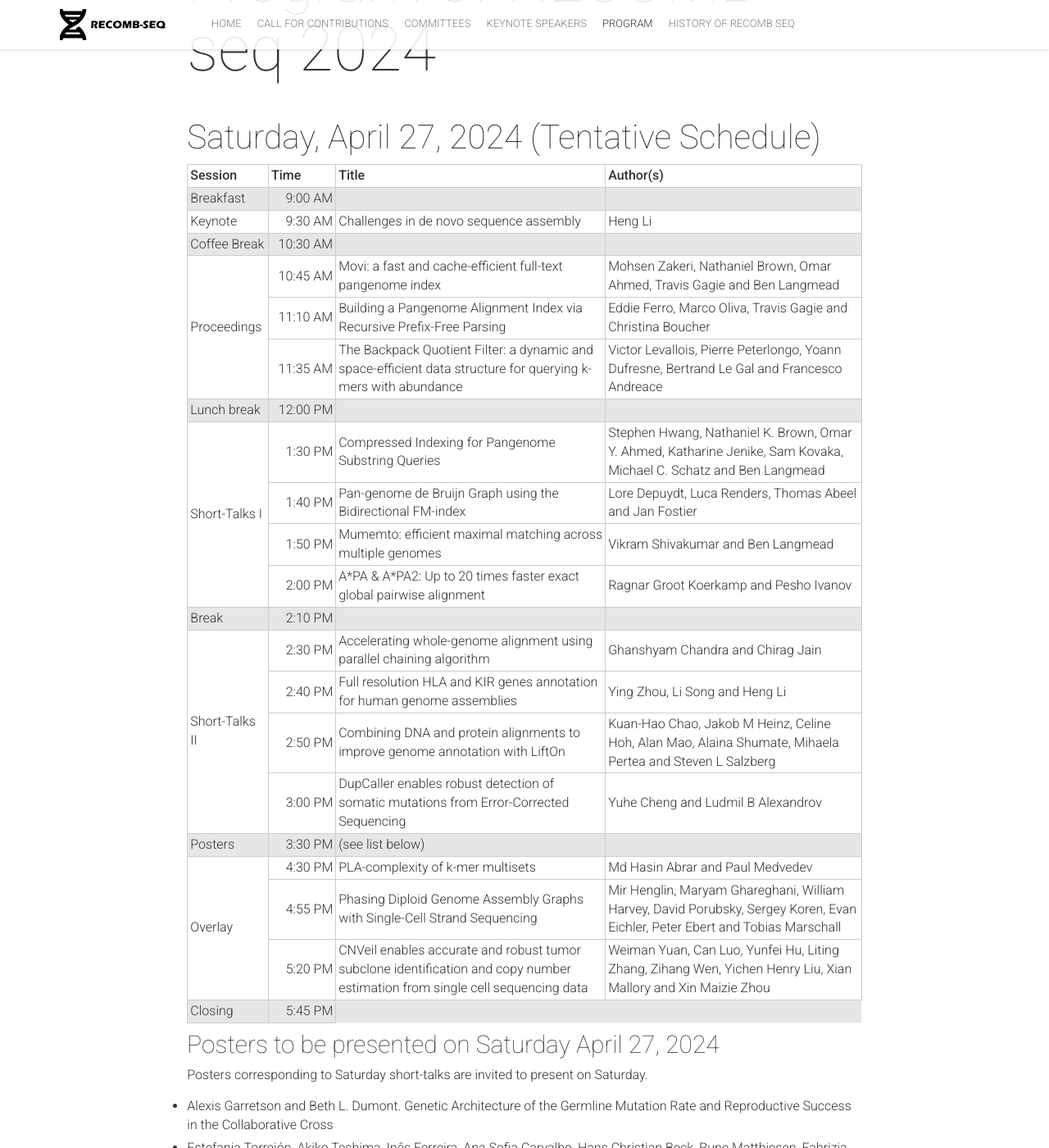
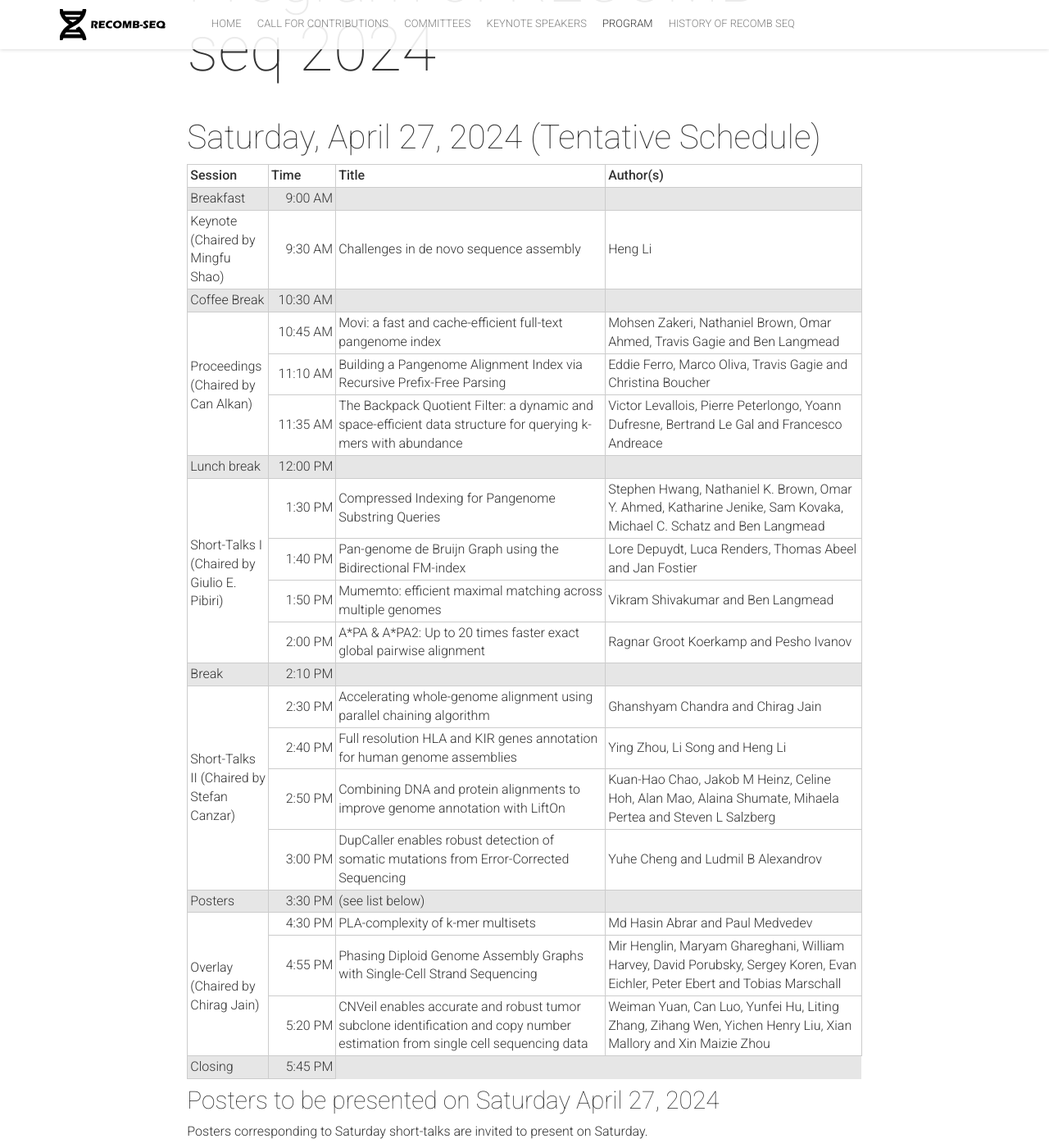
Before and after one commit to recomb-seq/recomb-seq.github.io, a Jekyll site: the page built from schedule.html, in a window 1280 px wide and 1400 px high, scrolled down 543 px. Shown: the whole window at 82% size. Built offline with Jekyll 4.4.1, drawn with Linux system fonts in a browser that asks for light colours; nearby versions of some CDN libraries; comment, search, counter and statistics services are not loaded; some of the changed text lies outside the part shown.

Commit message:
update chairs

```diff
--- a/_includes/schedule2024.html
+++ b/_includes/schedule2024.html
@@ -29,7 +29,7 @@
                 <td style="background-color:hsl(0, 0%, 90%);border:1px solid rgb(204, 204, 204);overflow:hidden;padding:2px 3px;vertical-align:middle;">&nbsp;</td>
             </tr>
             <tr>
-                <td style="background-color:hsl(0, 0%, 100%);border:1px solid rgb(204, 204, 204);font-size:12pt;overflow-wrap:break-word;overflow:hidden;padding:2px 3px;vertical-align:middle;white-space:normal;" data-sheets-value="{&quot;1&quot;:2,&quot;2&quot;:&quot;Keynote&quot;}">Keynote</td>
+                <td style="background-color:hsl(0, 0%, 100%);border:1px solid rgb(204, 204, 204);font-size:12pt;overflow-wrap:break-word;overflow:hidden;padding:2px 3px;vertical-align:middle;white-space:normal;" data-sheets-value="{&quot;1&quot;:2,&quot;2&quot;:&quot;Keynote&quot;}">Keynote (Chaired by Mingfu Shao)</td>
                 <td style="background-color:hsl(0, 0%, 100%);border:1px solid rgb(204, 204, 204);font-size:12pt;overflow-wrap:break-word;overflow:hidden;padding:2px 3px;text-align:right;vertical-align:middle;white-space:normal;" data-sheets-value="{&quot;1&quot;:3,&quot;3&quot;:0.3958333333333333}" data-sheets-numberformat="{&quot;1&quot;:6,&quot;2&quot;:&quot;h\&quot;:\&quot;mm\&quot; \&quot;am/pm&quot;,&quot;3&quot;:1}">9:30 AM</td>
                 <td style="background-color:hsl(0, 0%, 100%);border:1px solid rgb(204, 204, 204);font-size:12pt;overflow-wrap:break-word;overflow:hidden;padding:2px 3px;vertical-align:middle;white-space:normal;" data-sheets-value="{&quot;1&quot;:2,&quot;2&quot;:&quot;TBA&quot;}">Challenges in de novo sequence assembly</td>
                 <td style="background-color:hsl(0, 0%, 100%);border:1px solid rgb(204, 204, 204);font-size:12pt;overflow-wrap:break-word;overflow:hidden;padding:2px 3px;vertical-align:middle;white-space:normal;" data-sheets-value="{&quot;1&quot;:2,&quot;2&quot;:&quot;Heng Li&quot;}">Heng Li</td>
@@ -42,7 +42,7 @@
             </tr>
             <tr>
                 <td style="background-color:hsl(0, 0%, 100%);border:1px solid rgb(204, 204, 204);font-size:12pt;overflow-wrap:break-word;overflow:hidden;padding:2px 3px;vertical-align:middle;white-space:normal;" colspan="1" rowspan="3" data-sheets-value="{&quot;1&quot;:2,&quot;2&quot;:&quot;Proceedings&quot;}">
-                    <div style="max-height:63px;"><span>Proceedings</span></div>
+                    <div style="max-height:63px;"><span>Proceedings (Chaired by Can Alkan)</span></div>
                 </td>
                 <td style="background-color:hsl(0, 0%, 100%);border:1px solid rgb(204, 204, 204);font-size:12pt;overflow-wrap:break-word;overflow:hidden;padding:2px 3px;text-align:right;vertical-align:middle;white-space:normal;" data-sheets-value="{&quot;1&quot;:3,&quot;3&quot;:0.4479166666666667}" data-sheets-numberformat="{&quot;1&quot;:6,&quot;2&quot;:&quot;h\&quot;:\&quot;mm\&quot; \&quot;am/pm&quot;,&quot;3&quot;:1}">10:45 AM</td>
                 <td style="background-color:hsl(0, 0%, 100%);border:1px solid rgb(204, 204, 204);font-size:12pt;overflow-wrap:break-word;overflow:hidden;padding:2px 3px;vertical-align:middle;white-space:normal;" data-sheets-value="{&quot;1&quot;:2,&quot;2&quot;:&quot;Movi: a fast and cache-efficient full-text pangenome index&quot;}">Movi: a fast and cache-efficient full-text pangenome index</td>
@@ -66,7 +66,7 @@
             </tr>
             <tr>
                 <td style="background-color:hsl(0, 0%, 100%);border:1px solid rgb(204, 204, 204);font-size:12pt;overflow-wrap:break-word;overflow:hidden;padding:2px 3px;vertical-align:middle;white-space:normal;" colspan="1" rowspan="4" data-sheets-value="{&quot;1&quot;:2,&quot;2&quot;:&quot;Short-Talks I&quot;}">
-                    <div style="max-height:84px;"><span>Short-Talks I</span></div>
+                    <div style="max-height:84px;"><span>Short-Talks I (Chaired by Giulio E. Pibiri)</span></div>
                 </td>
                 <td style="background-color:hsl(0, 0%, 100%);border:1px solid rgb(204, 204, 204);font-size:12pt;overflow-wrap:break-word;overflow:hidden;padding:2px 3px;text-align:right;vertical-align:middle;white-space:normal;" data-sheets-value="{&quot;1&quot;:3,&quot;3&quot;:0.5625}" data-sheets-numberformat="{&quot;1&quot;:6,&quot;2&quot;:&quot;h\&quot;:\&quot;mm\&quot; \&quot;am/pm&quot;,&quot;3&quot;:1}">1:30 PM</td>
                 <td style="background-color:hsl(0, 0%, 100%);border:1px solid rgb(204, 204, 204);font-size:12pt;overflow-wrap:break-word;overflow:hidden;padding:2px 3px;vertical-align:middle;white-space:normal;" data-sheets-value="{&quot;1&quot;:2,&quot;2&quot;:&quot;Compressed Indexing for Pangenome Substring Queries &quot;}">Compressed Indexing for Pangenome Substring Queries&nbsp;</td>
@@ -95,7 +95,7 @@
             </tr>
             <tr>
                 <td style="background-color:hsl(0, 0%, 100%);border:1px solid rgb(204, 204, 204);font-size:12pt;overflow-wrap:break-word;overflow:hidden;padding:2px 3px;vertical-align:middle;white-space:normal;" colspan="1" rowspan="4" data-sheets-value="{&quot;1&quot;:2,&quot;2&quot;:&quot;Short-Talks II&quot;}">
-                    <div style="max-height:144px;"><span>Short-Talks II</span></div>
+                    <div style="max-height:144px;"><span>Short-Talks II (Chaired by Stefan Canzar)</span></div>
                 </td>
                 <td style="background-color:hsl(0, 0%, 100%);border:1px solid rgb(204, 204, 204);font-size:12pt;overflow-wrap:break-word;overflow:hidden;padding:2px 3px;text-align:right;vertical-align:middle;white-space:normal;" data-sheets-value="{&quot;1&quot;:3,&quot;3&quot;:0.6041666666666666}" data-sheets-numberformat="{&quot;1&quot;:6,&quot;2&quot;:&quot;h:mm am/pm&quot;,&quot;3&quot;:1}">2:30 PM</td>
                 <td style="background-color:hsl(0, 0%, 100%);border:1px solid rgb(204, 204, 204);font-size:12pt;overflow-wrap:break-word;overflow:hidden;padding:2px 3px;vertical-align:middle;white-space:normal;" data-sheets-value="{&quot;1&quot;:2,&quot;2&quot;:&quot;Accelerating whole-genome alignment using parallel chaining algorithm&quot;}">Accelerating whole-genome alignment using parallel chaining algorithm</td>
@@ -124,7 +124,7 @@
             </tr>
             <tr>
                 <td style="background-color:hsl(0, 0%, 100%);border:1px solid rgb(204, 204, 204);font-size:12pt;overflow-wrap:break-word;overflow:hidden;padding:2px 3px;vertical-align:middle;white-space:normal;" colspan="1" rowspan="3" data-sheets-value="{&quot;1&quot;:2,&quot;2&quot;:&quot;Overlay&quot;}">
-                    <div style="max-height:63px;"><span>Overlay</span></div>
+                    <div style="max-height:63px;"><span>Overlay (Chaired by Chirag Jain)</span></div>
                 </td>
                 <td style="background-color:hsl(0, 0%, 100%);border:1px solid rgb(204, 204, 204);font-size:12pt;overflow-wrap:break-word;overflow:hidden;padding:2px 3px;text-align:right;vertical-align:middle;white-space:normal;" data-sheets-value="{&quot;1&quot;:3,&quot;3&quot;:0.6875}" data-sheets-numberformat="{&quot;1&quot;:6,&quot;2&quot;:&quot;h:mm am/pm&quot;,&quot;3&quot;:1}">4:30 PM</td>
                 <td style="background-color:hsl(0, 0%, 100%);border:1px solid rgb(204, 204, 204);font-size:12pt;overflow-wrap:break-word;overflow:hidden;padding:2px 3px;vertical-align:middle;white-space:normal;" data-sheets-value="{&quot;1&quot;:2,&quot;2&quot;:&quot;PLA-complexity of k-mer multisets&quot;}">PLA-complexity of k-mer multisets</td>
@@ -189,7 +189,7 @@
                 <td style="background-color:hsl(0, 0%, 90%);border:1px solid rgb(204, 204, 204);overflow:hidden;padding:2px 3px;vertical-align:middle;">&nbsp;</td>
             </tr>
             <tr style="height:21px;">
-                <td style="border:1px solid rgb(204, 204, 204);font-size:12pt;overflow-wrap:break-word;overflow:hidden;padding:2px 3px;vertical-align:middle;white-space:normal;" data-sheets-value="{&quot;1&quot;:2,&quot;2&quot;:&quot;Keynote&quot;}">Keynote</td>
+                <td style="border:1px solid rgb(204, 204, 204);font-size:12pt;overflow-wrap:break-word;overflow:hidden;padding:2px 3px;vertical-align:middle;white-space:normal;" data-sheets-value="{&quot;1&quot;:2,&quot;2&quot;:&quot;Keynote&quot;}">Keynote (Chaired by Ritambhara Singh)</td>
                 <td style="border:1px solid rgb(204, 204, 204);font-size:12pt;overflow-wrap:break-word;overflow:hidden;padding:2px 3px;text-align:right;vertical-align:middle;white-space:normal;" data-sheets-value="{&quot;1&quot;:3,&quot;3&quot;:0.3958333333333333}" data-sheets-numberformat="{&quot;1&quot;:6,&quot;2&quot;:&quot;h\&quot;:\&quot;mm\&quot; \&quot;am/pm&quot;,&quot;3&quot;:1}">9:30 AM</td>
                 <td style="border:1px solid rgb(204, 204, 204);font-size:12pt;overflow-wrap:break-word;overflow:hidden;padding:2px 3px;vertical-align:middle;white-space:normal;" data-sheets-value="{&quot;1&quot;:2,&quot;2&quot;:&quot;&quot;}" data-sheets-numberformat="{&quot;1&quot;:6,&quot;2&quot;:&quot;h\&quot;:\&quot;mm\&quot; \&quot;am/pm&quot;,&quot;3&quot;:1}">A new view on sequence alignments: from interactions to language model</td>
                 <td style="border:1px solid rgb(204, 204, 204);font-size:12pt;overflow-wrap:break-word;overflow:hidden;padding:2px 3px;vertical-align:middle;white-space:normal;" data-sheets-value="{&quot;1&quot;:2,&quot;2&quot;:&quot;Mona Singh&quot;}" data-sheets-numberformat="{&quot;1&quot;:6,&quot;2&quot;:&quot;h\&quot;:\&quot;mm\&quot; \&quot;am/pm&quot;,&quot;3&quot;:1}">Mona Singh</td>
@@ -202,7 +202,7 @@
             </tr>
             <tr style="height:21px;">
                 <td style="border:1px solid rgb(204, 204, 204);font-size:12pt;overflow-wrap:break-word;overflow:hidden;padding:2px 3px;vertical-align:middle;white-space:normal;" colspan="1" rowspan="3" data-sheets-value="{&quot;1&quot;:2,&quot;2&quot;:&quot;Proceedings&quot;}">
-                    <div style="max-height:63px;"><span>Proceedings</span></div>
+                    <div style="max-height:63px;"><span>Proceedings (Chaired by Lucy Williams)</span></div>
                 </td>
                 <td style="border:1px solid rgb(204, 204, 204);font-size:12pt;overflow-wrap:break-word;overflow:hidden;padding:2px 3px;text-align:right;vertical-align:middle;white-space:normal;" data-sheets-value="{&quot;1&quot;:3,&quot;3&quot;:0.4479166666666667}" data-sheets-numberformat="{&quot;1&quot;:6,&quot;2&quot;:&quot;h\&quot;:\&quot;mm\&quot; \&quot;am/pm&quot;,&quot;3&quot;:1}">10:45 AM</td>
                 <td style="border:1px solid rgb(204, 204, 204);font-size:12pt;overflow-wrap:break-word;overflow:hidden;padding:2px 3px;vertical-align:middle;white-space:normal;" data-sheets-value="{&quot;1&quot;:2,&quot;2&quot;:&quot;Synthetic promoter design in Escherichia coli based on multinomial diffusion model&quot;}" data-sheets-numberformat="{&quot;1&quot;:6,&quot;2&quot;:&quot;h\&quot;:\&quot;mm\&quot; \&quot;am/pm&quot;,&quot;3&quot;:1}">Synthetic promoter design in Escherichia coli based on multinomial diffusion model</td>
@@ -226,7 +226,7 @@
             </tr>
             <tr style="height:21px;">
                 <td style="border:1px solid rgb(204, 204, 204);font-size:12pt;overflow-wrap:break-word;overflow:hidden;padding:2px 3px;vertical-align:middle;white-space:normal;" colspan="1" rowspan="4" data-sheets-value="{&quot;1&quot;:2,&quot;2&quot;:&quot;Short-Talks I&quot;}">
-                    <div style="max-height:84px;"><span>Short-Talks I</span></div>
+                    <div style="max-height:84px;"><span>Short-Talks I (Chaired by Baraa Orabi)</span></div>
                 </td>
                 <td style="border:1px solid rgb(204, 204, 204);font-size:12pt;overflow-wrap:break-word;overflow:hidden;padding:2px 3px;text-align:right;vertical-align:middle;white-space:normal;" data-sheets-value="{&quot;1&quot;:3,&quot;3&quot;:0.5625}" data-sheets-numberformat="{&quot;1&quot;:6,&quot;2&quot;:&quot;h\&quot;:\&quot;mm\&quot; \&quot;am/pm&quot;,&quot;3&quot;:1}">1:30 PM</td>
                 <td style="border:1px solid rgb(204, 204, 204);font-size:12pt;overflow-wrap:break-word;overflow:hidden;padding:2px 3px;vertical-align:middle;white-space:normal;" data-sheets-value="{&quot;1&quot;:2,&quot;2&quot;:&quot;Comprehensive Tissue-Specific Somatic Mutation Profiling via RNA-seq in Diverse Mice&quot;}" data-sheets-numberformat="{&quot;1&quot;:6,&quot;2&quot;:&quot;h\&quot;:\&quot;mm\&quot; \&quot;am/pm&quot;,&quot;3&quot;:1}">Comprehensive Tissue-Specific Somatic Mutation Profiling via RNA-seq in Diverse Mice</td>
@@ -255,7 +255,7 @@
             </tr>
             <tr style="height:21px;">
                 <td style="border:1px solid rgb(204, 204, 204);font-size:12pt;overflow-wrap:break-word;overflow:hidden;padding:2px 3px;vertical-align:middle;white-space:normal;" colspan="1" rowspan="3" data-sheets-value="{&quot;1&quot;:2,&quot;2&quot;:&quot;Short-Talks II&quot;}">
-                    <div style="max-height:123px;"><span>Short-Talks II</span></div>
+                    <div style="max-height:123px;"><span>Short-Talks II (Chaired by Li Song)</span></div>
                 </td>
                 <td style="border:1px solid rgb(204, 204, 204);font-size:12pt;overflow-wrap:break-word;overflow:hidden;padding:2px 3px;text-align:right;vertical-align:middle;white-space:normal;" data-sheets-value="{&quot;1&quot;:3,&quot;3&quot;:0.6041666666666666}" data-sheets-numberformat="{&quot;1&quot;:6,&quot;2&quot;:&quot;h:mm am/pm&quot;,&quot;3&quot;:1}">2:30 PM</td>
                 <td style="border:1px solid rgb(204, 204, 204);font-size:12pt;overflow-wrap:break-word;overflow:hidden;padding:2px 3px;vertical-align:middle;white-space:normal;" data-sheets-value="{&quot;1&quot;:2,&quot;2&quot;:&quot;Identification of B cell subsets based on antigen receptor sequences using deep learning&quot;}" data-sheets-numberformat="{&quot;1&quot;:6,&quot;2&quot;:&quot;h\&quot;:\&quot;mm\&quot; \&quot;am/pm&quot;,&quot;3&quot;:1}">Identification of B cell subsets based on antigen receptor sequences using deep learning</td>
@@ -279,7 +279,7 @@
             </tr>
             <tr style="height:21px;">
                 <td style="border:1px solid rgb(204, 204, 204);font-size:12pt;overflow-wrap:break-word;overflow:hidden;padding:2px 3px;vertical-align:middle;white-space:normal;" colspan="1" rowspan="3" data-sheets-value="{&quot;1&quot;:2,&quot;2&quot;:&quot;Overlay&quot;}">
-                    <div style="max-height:63px;"><span>Overlay</span></div>
+                    <div style="max-height:63px;"><span>Overlay (Chaired by Askar Gafurov / Tomas Vinar)</span></div>
                 </td>
                 <td style="border:1px solid rgb(204, 204, 204);font-size:12pt;overflow-wrap:break-word;overflow:hidden;padding:2px 3px;text-align:right;vertical-align:middle;white-space:normal;" data-sheets-value="{&quot;1&quot;:3,&quot;3&quot;:0.6875}" data-sheets-numberformat="{&quot;1&quot;:6,&quot;2&quot;:&quot;h:mm am/pm&quot;,&quot;3&quot;:1}">4:30 PM</td>
                 <td style="border:1px solid rgb(204, 204, 204);font-size:12pt;overflow-wrap:break-word;overflow:hidden;padding:2px 3px;vertical-align:middle;white-space:normal;" data-sheets-value="{&quot;1&quot;:2,&quot;2&quot;:&quot;Quality assessment of splice site annotation based on conservation across multiple species&quot;}" data-sheets-numberformat="{&quot;1&quot;:6,&quot;2&quot;:&quot;h\&quot;:\&quot;mm\&quot; \&quot;am/pm&quot;,&quot;3&quot;:1}">Quality assessment of splice site annotation based on conservation across multiple species</td>
```
